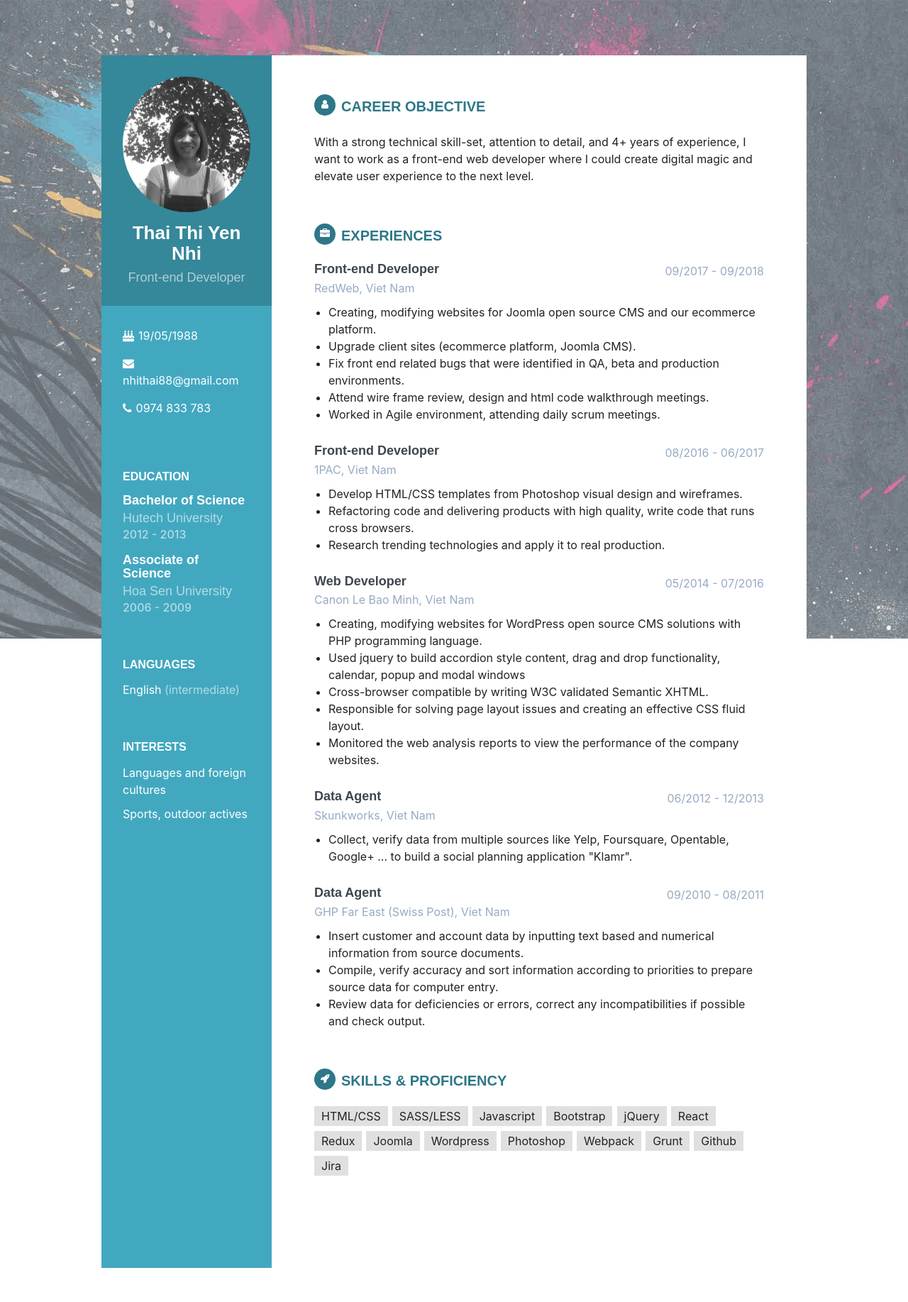
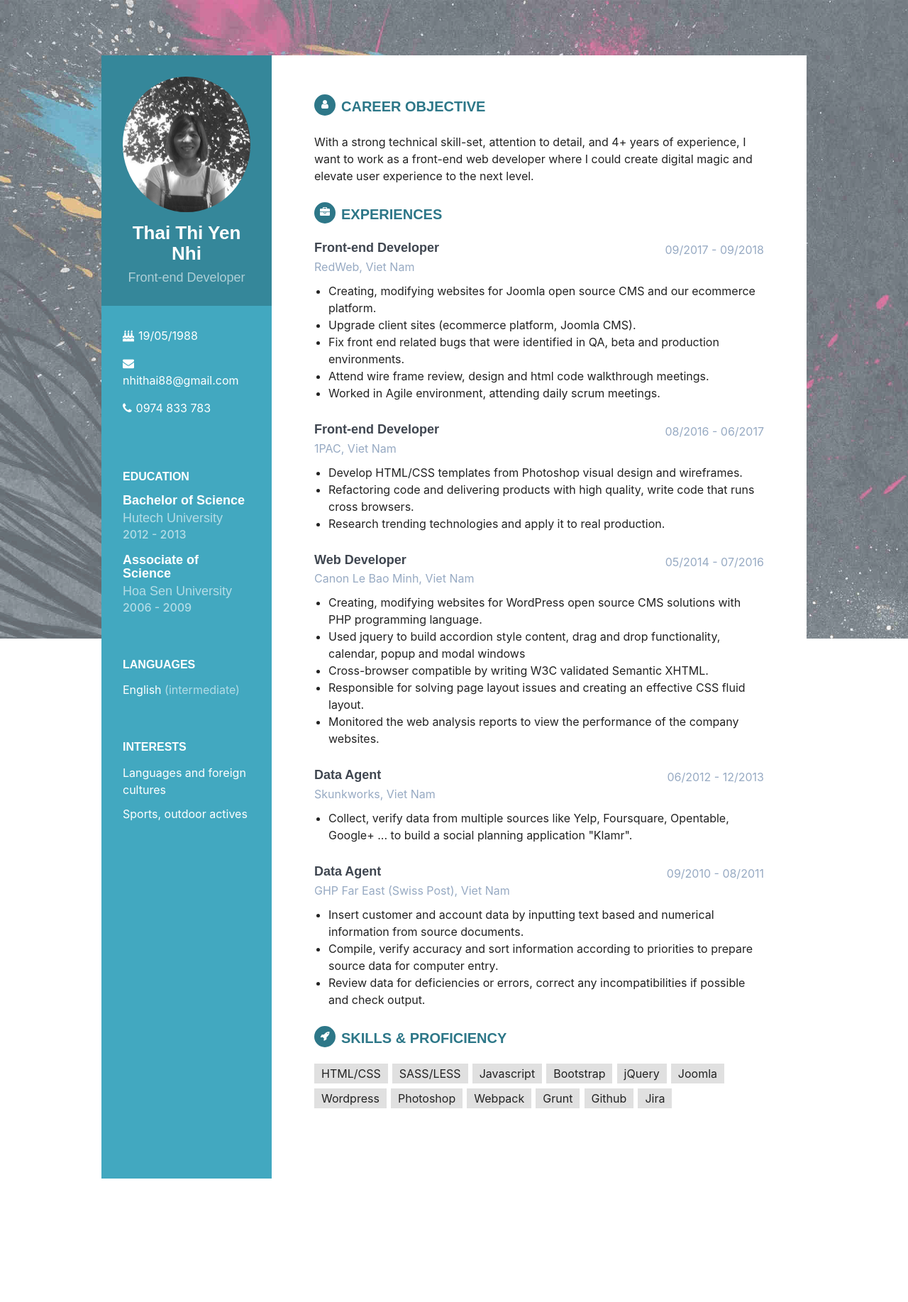
Before and after one commit to nhidev/nhidev.github.io, a Jekyll site: the page built from index.md, in a window 1280 px wide. Shown: the whole page at 71% size. Built offline with Jekyll 4.4.1, drawn with Linux system fonts in a browser that asks for light colours; nearby versions of some CDN libraries; some web fonts are replaced; after the commit the page ends 1709 px from its top, so only the background shows below that.

Commit message:
edit content

```diff
--- a/_layouts/home.html
+++ b/_layouts/home.html
@@ -181,8 +181,6 @@ layout: default
   <li class="list-inline-item"><a rel="nofollow" target="_blank">Javascript</a></li>
   <li class="list-inline-item"><a rel="nofollow" target="_blank"> Bootstrap</a></li>
   <li class="list-inline-item"><a rel="nofollow" target="_blank"> jQuery</a></li>
-  <li class="list-inline-item"><a rel="nofollow" target="_blank">React</a></li>
-  <li class="list-inline-item"><a rel="nofollow" target="_blank">Redux</a></li>
   <li class="list-inline-item"><a rel="nofollow" target="_blank">Joomla</a></li>
   <li class="list-inline-item"><a rel="nofollow" target="_blank">Wordpress</a></li>
   <li class="list-inline-item"><a rel="nofollow" target="_blank">Photoshop</a></li>
--- a/_sass/_custom.scss
+++ b/_sass/_custom.scss
@@ -214,7 +214,7 @@
 
     }
     .section {
-        margin-bottom: 60px;
+        margin-bottom: 30px;
     }
 
     .experiences-section {
```
